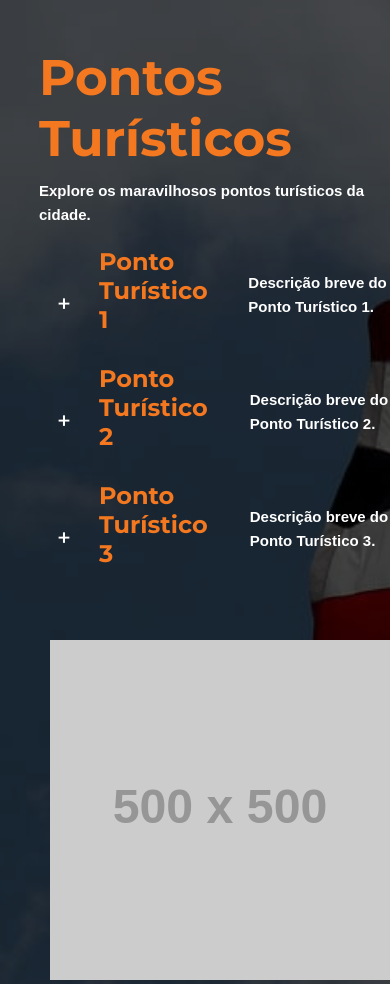
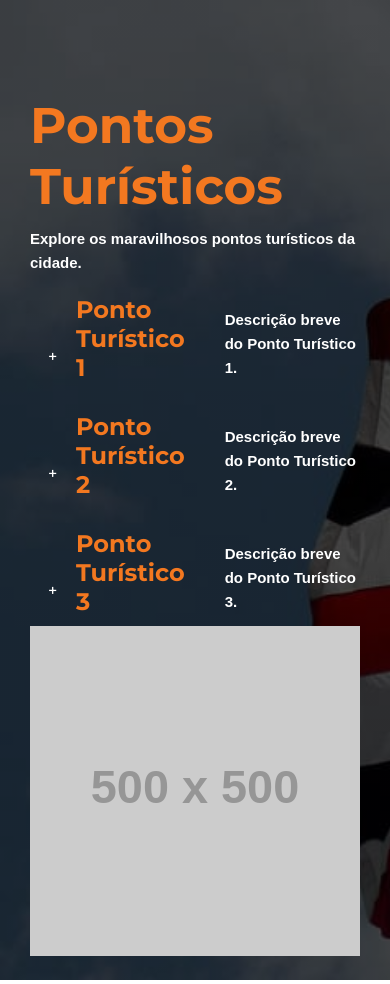
Before and after one commit to pedrinhoV/Turismo_Maranh-o, a website: page Turismo_Maranh-o-main/landing-page/attractions.html in a window 390 px wide. Drawn offline with Linux system fonts and the light colour scheme; no server answers; placeholder pictures from the web are drawn by us; some icons are missing.

Commit message:
responsividade no limite do possivel

```diff
--- a/Turismo_Maranh-o-main/landing-page/style.css
+++ b/Turismo_Maranh-o-main/landing-page/style.css
@@ -508,3 +508,79 @@ p.att-more-description {
         height: auto;
     }
 }
+
+/* Estilos adicionais para a responsividade e melhorias de layout */
+
+@media (max-width: 1200px) {
+    .container {
+        padding: 20px;
+    }
+
+    .collum-left, .collum-right {
+        max-width: 100%;
+    }
+}
+
+@media (max-width: 992px) {
+    .container {
+        flex-direction: column;
+    }
+
+    .collum-left, .collum-right {
+        max-width: 100%;
+    }
+
+    .att-img img {
+        width: 100%;
+        height: auto;
+    }
+}
+
+@media (max-width: 768px) {
+    header .logo img {
+        width: 120px;
+    }
+
+    .toggle-description {
+        width: 25px;
+        height: 25px;
+        font-size: 1.2em;
+    }
+
+    h1 {
+        font-size: 1.5em;
+    }
+
+    p {
+        font-size: 0.9em;
+    }
+}
+
+@media (max-width: 480px) {
+    header .logo img {
+        width: 100px;
+    }
+
+    .toggle-description {
+        width: 20px;
+        height: 20px;
+        font-size: 1em;
+    }
+
+    h1 {
+        font-size: 1.2em;
+    }
+
+    p {
+        font-size: 0.8em;
+    }
+
+    .att-img img {
+        width: 100%;
+        height: auto;
+    }
+
+    .collum-left, .collum-right {
+        padding: 0 10px;
+    }
+}
```
Also changed, not shown: Turismo_Maranh-o-main/landing-page/index.html (+2 -2 lines).
